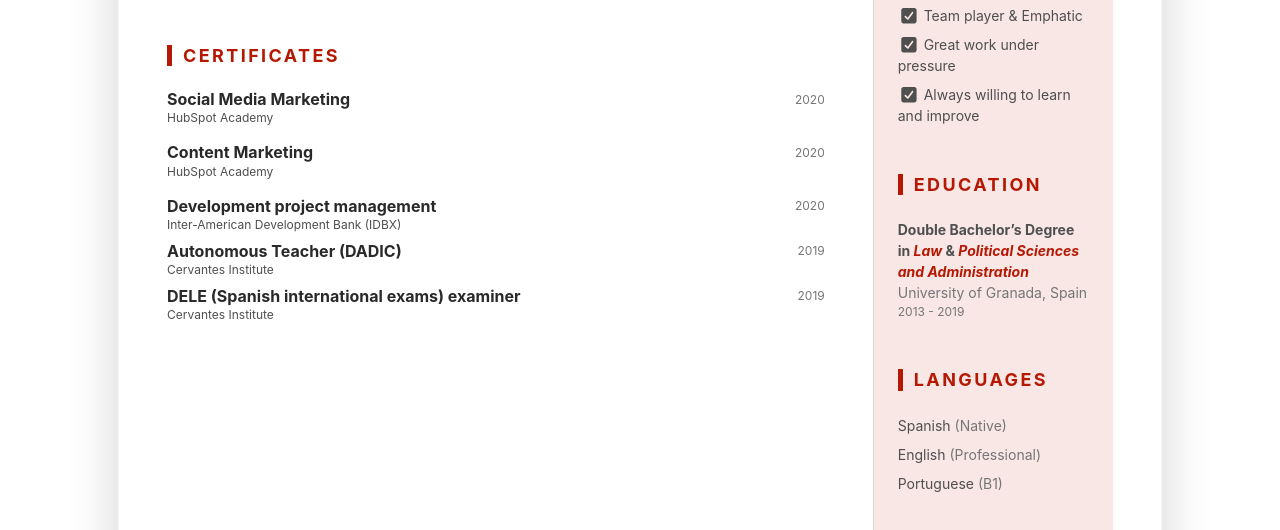
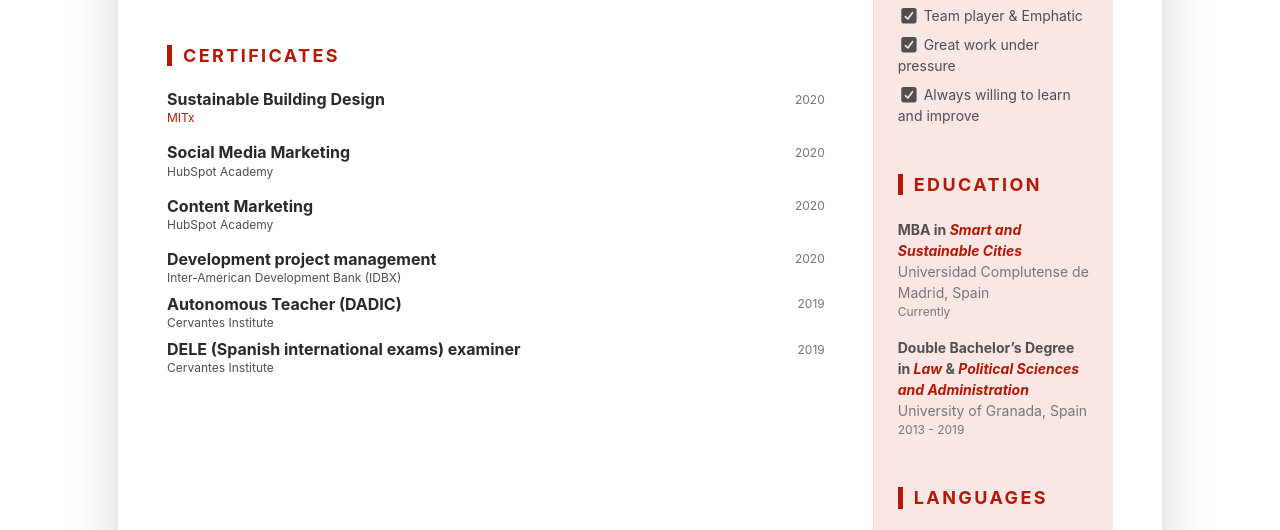
Before and after one commit to sofia-rico/my-cv, a website: page index.html in a window 1280 px wide. Shown: the part 1167-1697 px from the top of the page. Drawn offline with Linux system fonts and the light colour scheme.

Commit message:
Update index.html

```diff
--- a/index.html
+++ b/index.html
@@ -37,9 +37,6 @@
                 <h2 class="resume-name mb-0 text-uppercase">
                   SOFÍA <span style="color: black">DE OLIVEIRA RICO</span>
                 </h2>
-                <div class="resume-tagline mb-3 mb-md-0">
-                  Customer Service Agent
-                </div>
               </div>
               <!--//resume-title-->
               <div
@@ -295,6 +292,21 @@
                       <h4
                         class="item-title col-12 col-md-6 col-lg-8 mb-2 mb-md-0"
                       >
+                        Sustainable Building Design
+                      </h4>
+                      <div
+                        class="item-meta col-12 col-md-6 col-lg-4 text-muted text-left text-md-right"
+                      >
+                        2020
+                      </div>
+                      <div class="item-meta col-12"><a href="https://www.edx.org/es/course/environmental-technologies-in-buildings" target="_blank">MITx</a></div>
+                    </div>
+                  </div>
+                  <div class="item mb-3">
+                    <div class="item-heading row align-items-center mb-2">
+                      <h4
+                        class="item-title col-12 col-md-6 col-lg-8 mb-2 mb-md-0"
+                      >
                         Social Media Marketing
                       </h4>
                       <div
@@ -466,6 +478,18 @@
                   <ul class="list-unstyled resume-education-list">
                     <li class="mb-3">
                       <div class="resume-degree font-weight-bold">
+                        MBA in
+                        <em style="color: #b51903">Smart and Sustainable Cities</em>
+                      </div>
+                      <div class="resume-degree-org text-muted">
+                        Universidad Complutense de Madrid, Spain
+                      </div>
+                      <div class="resume-degree-time text-muted">
+                        Currently
+                      </div>
+                    </li>
+                    <li class="mb-3">
+                      <div class="resume-degree font-weight-bold">
                         Double Bachelor’s Degree in
                         <em style="color: #b51903">Law</em> &
                         <em style="color: #b51903"
```
